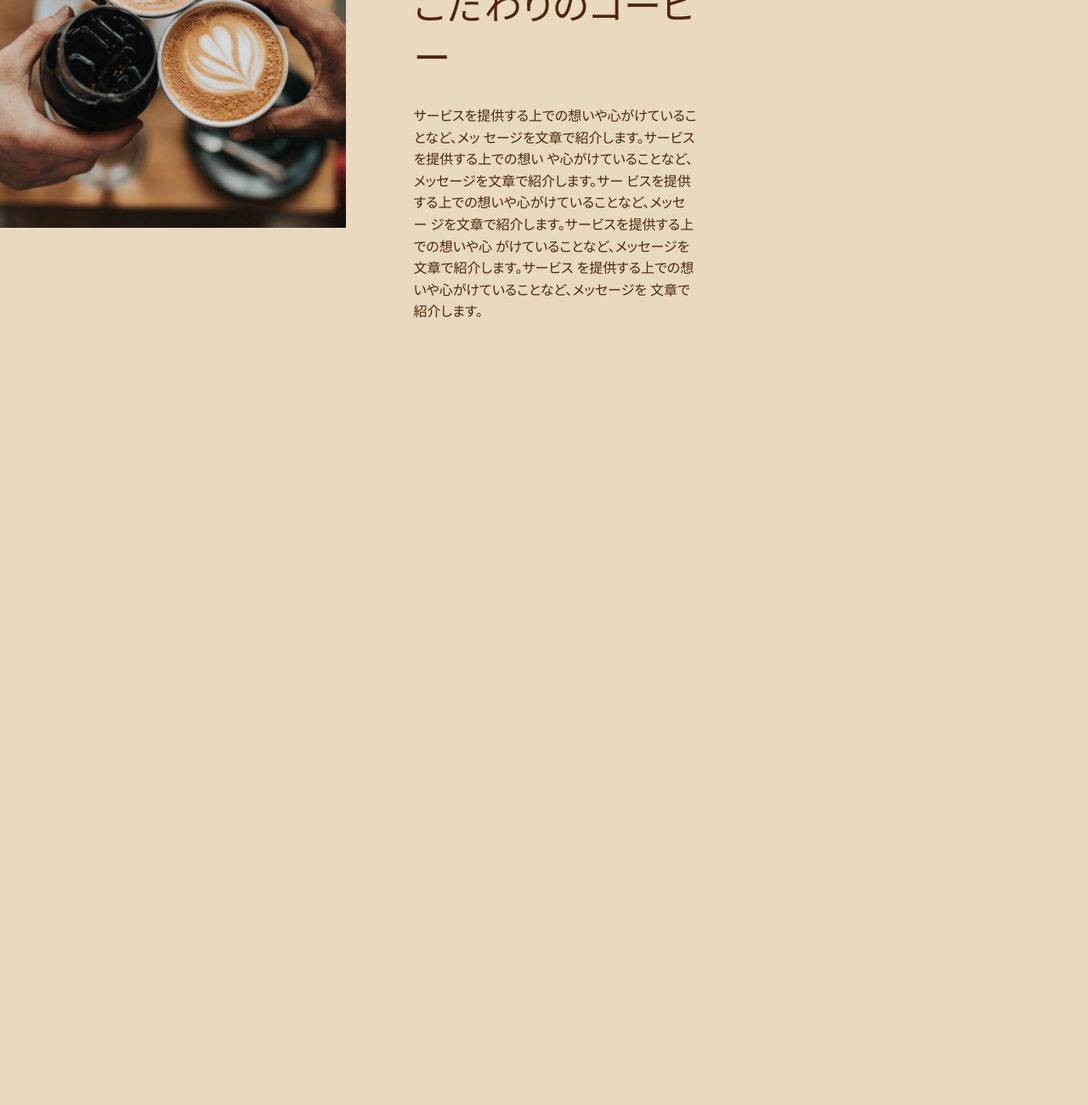
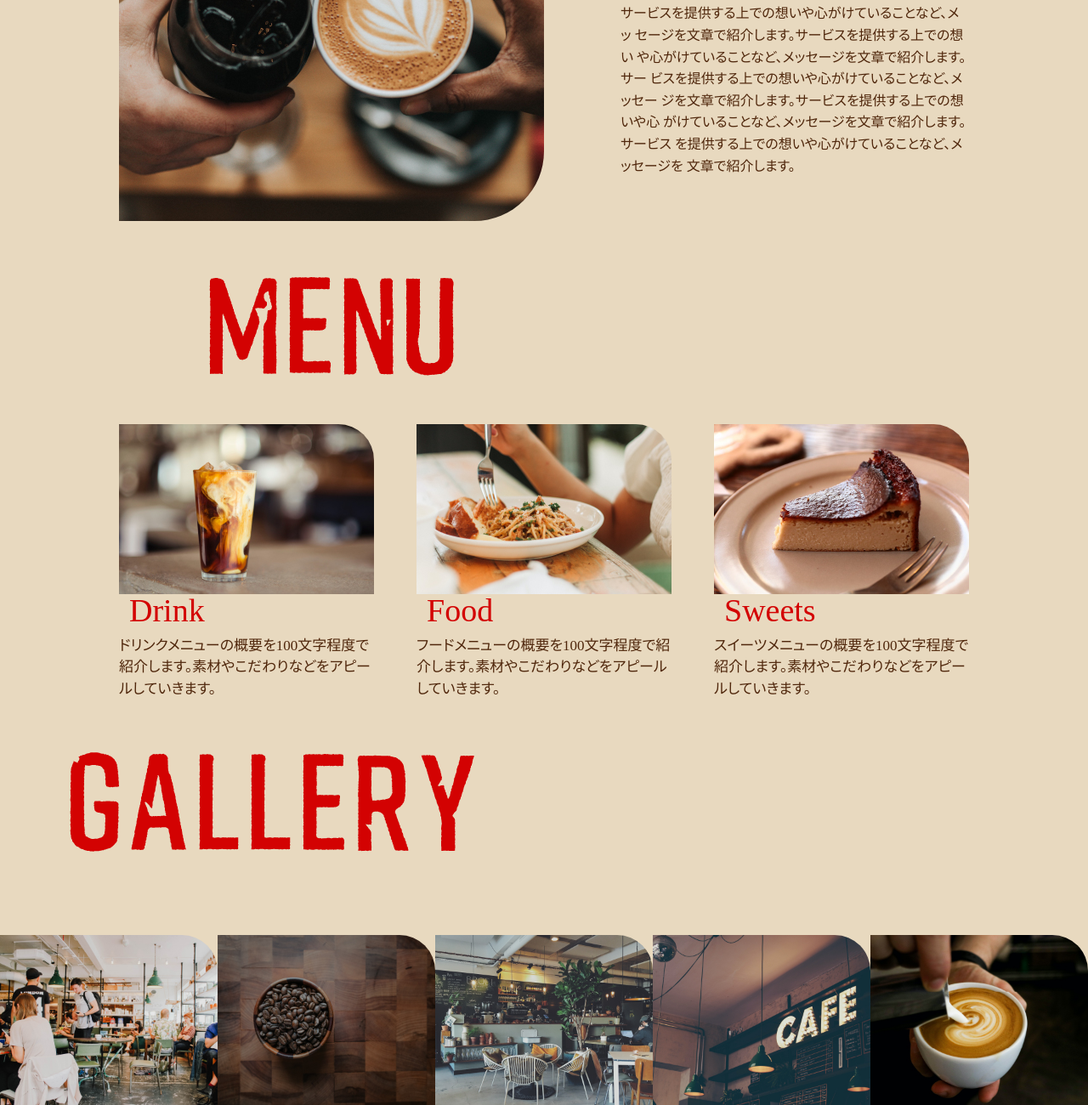
Before and after one commit to RiyoO17/dezasta, a plain HTML site: page 第４回課題/index.html in a window 1280 px wide. Shown: the part 1288-2588 px from the top of the page at 85% size. Before the commit the page ends 1668 px from the top, so only its background shows below. Drawn offline with Linux system fonts and the light colour scheme.

Commit message:
第４回課題

```diff
--- a/第４回課題/css/style.css
+++ b/第４回課題/css/style.css
@@ -51,30 +51,33 @@ header {
 }
 .word p:nth-child(3) {
   margin-top: 17px;
+  margin-bottom: 90px;
   font-size: 23px;
   line-height: 1.65;
 }
 
 .about_us {
   display: flex;
-  justify-content: center;
+  justify-content: space-between;
   align-items: center;
+  max-width: 1000px;
+  margin: 0 auto;
+  margin-bottom: 42px;
 }
 .photo {
   display: flex;
   justify-content: space-between;
-  margin-top: 90px;
   width: 50%;
   border-bottom-right-radius: 82px;
+  overflow: hidden;
 }
 .about_text {
   text-align: left;
-  padding: 0px 460px 0px 80px;
   width: 41%;
 }
 .logo {
   width: 50%;
-  margin-top: 150px;
+  /* margin-top: 150px; */
 }
 .text {
   margin-top: 47px;
@@ -86,3 +89,49 @@ header {
   font-size: 16px;
   line-height: 1.6;
 }
+.menu {
+  max-width: 1000px;
+  margin: 0 auto;
+  margin-bottom: 38px;
+}
+
+.logo2 {
+  text-align: center;
+  width: 50%;
+}
+.menu_text {
+  display: flex;
+  justify-content: space-between;
+  text-align: left;
+  margin: 40px 0;
+}
+li {
+  width: 30%;
+  border-top-right-radius: 42px;
+  overflow: hidden;
+}
+.red {
+  font-size: 38px;
+  color: #d30202;
+  padding-left: 12px;
+}
+.text2 {
+  font-size: 17px;
+  padding-top: 10px;
+  line-height: 1.5;
+}
+.gallery {
+  max-width: 1920px;
+  margin: 0 auto;
+}
+.logo3 {
+  width: 50%;
+  text-align: center;
+}
+
+.photogallery {
+  display: flex;
+  justify-content: space-between;
+  border-top-right-radius: none;
+  margin-top: 80px;
+}
--- a/第４回課題/index.html
+++ b/第４回課題/index.html
@@ -35,6 +35,7 @@
             </nav>
         </div>
     </header>
+
     <main>
 
         <div class="word">
@@ -63,9 +64,50 @@
                     文章で紹介します。
                 </p>
             </div>
+        </section>
+
+        <section class="menu">
+
+            <h2 class="logo2"><img src="images/menu@2x.png" alt="MENU">
+            </h2>
+            <ul class="menu_text">
+
+                <li class="drink"><img src="images/pc_menu_drink-100.jpg" alt="DRINK">
+                    <p class="red">Drink</p>
+                    <p class="text2">ドリンクメニューの概要を100文字程度で紹介します。素材やこだわりなどをアピールしていきます。</p>
+                </li>
+                <li class="food"><img src="images/pc_menu_food-100.jpg" alt="FOOD">
+                    <p class="red">Food</p>
+                    <p class="text2">フードメニューの概要を100文字程度で紹介します。素材やこだわりなどをアピールしていきます。</p>
+                </li>
+                <li class="sweets"><img src="images/pc_menu_sweets-100.jpg" alt="SWEETS">
+
+                    <p class="red">Sweets</p>
+                    <p class="text2">スイーツメニューの概要を100文字程度で紹介します。素材やこだわりなどをアピールしていきます。</p>
+                </li>
+            </ul>
+        </section>
+
+        <section class="gallery">
+
+            <h2 class="logo3"><img src="images/gallery@2x.png" alt="GALLERY">
+            </h2>
+            <ul class="photogallery">
+                <li class="01"><img src="images/pc_gallary_05-100.jpg" alt="01">
+                </li>
+                <li class="02"><img src="images/pc_gallary_04-100.jpg" alt="02">
+                </li>
+                <li class="03"><img src="images/pc_gallary_03-100.jpg" alt="03">
+                </li>
+                <li class="04"><img src="images/pc_gallary_02-100.jpg" alt="04">
+                </li>
+                <li class="05"><img src="images/pc_gallary_01-100.jpg" alt="05">
+                </li>
+
+            </ul>
+        </section>
 
 
-        </section>
 
 
     </main>
```
